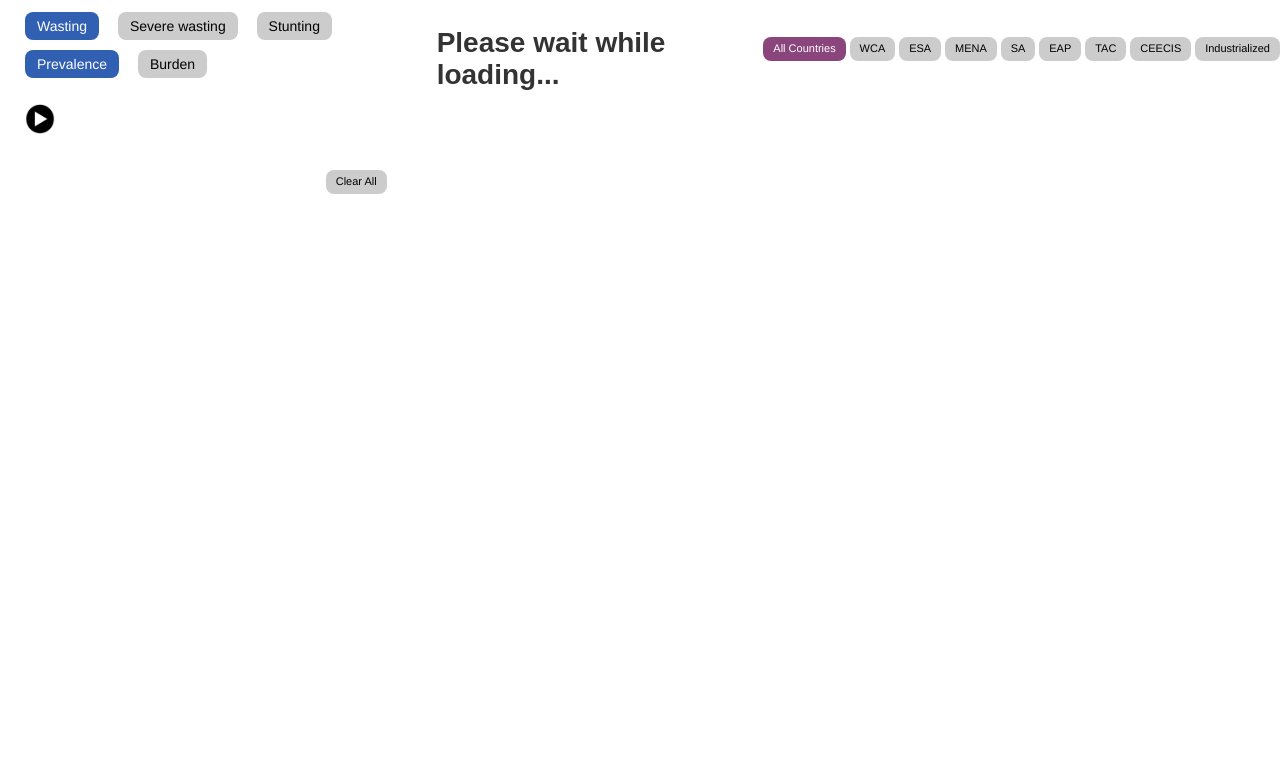
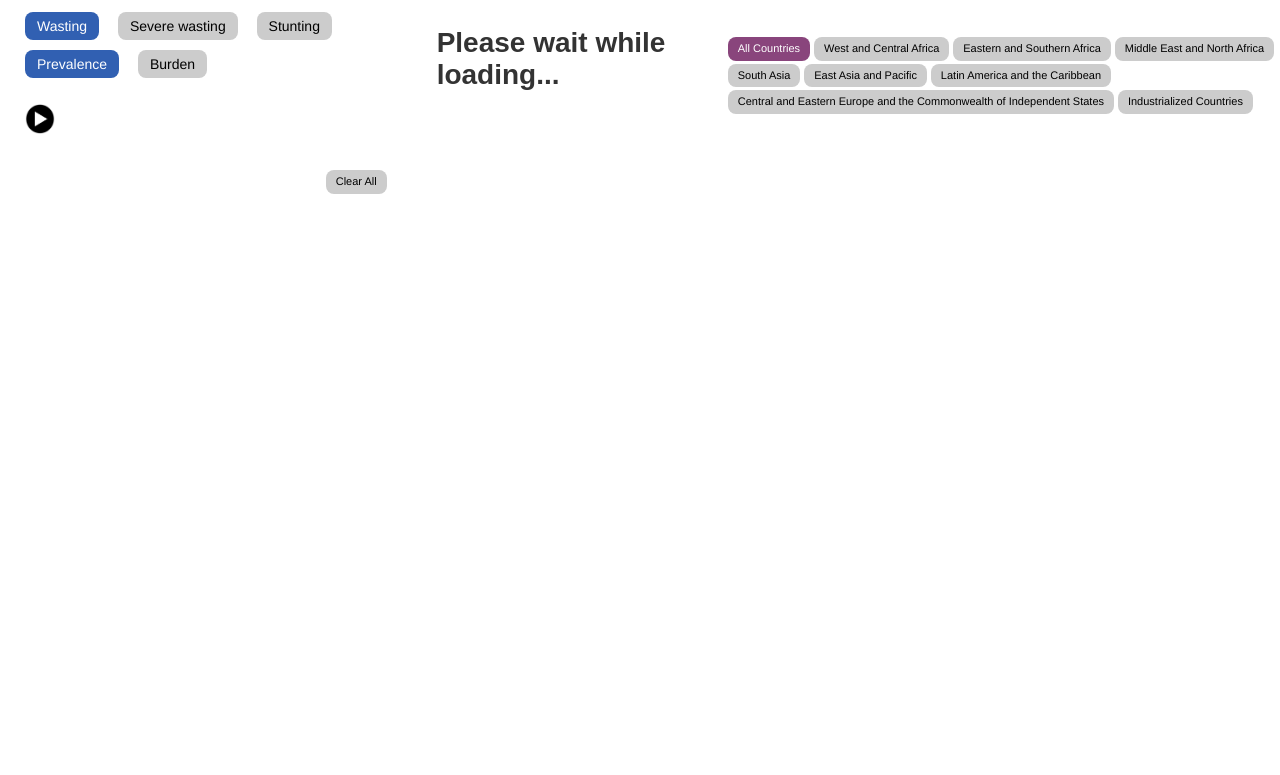
Before and after one commit to heidieh/Global_Child_Malnutrition, a plain HTML site: page index.html in a window 1280 px wide. Shown: the part 117-892 px from the top of the page. Drawn offline with Linux system fonts and the light colour scheme; a script that the page names is missing.

Commit message:
Various updates

```diff
--- a/index.html
+++ b/index.html
@@ -66,10 +66,10 @@
 					<button title="Tour the main features of this site" id="btnIntro" class="button btn <!-- btn-primary btn-sm -->">Take a Tour</button><br/>
                 </div>
 				<div class="col-md-3">
-                    <div class="logo"><img src="images/GN_logo.png" alt="Generation Nutrition logo" width="226" height="60"></div>
+                    <div class="logo"><img src="images/GN_logo.png" alt="Generation Nutrition logo" width="220" height="68"></div>
                 </div>
                 <div class="col-md-5 spacersm">
-                        <p class="more_info">For feedback regarding the <a href="http://www.generation-nutrition.org" target="_blank">Generation Nutrition</a> campaign please contact <a href="mailto:b.hobbs@actionagainsthunger.org.uk" target="_top">Ben Hobbs</a><br/>
+                        <p class="more_info">For feedback regarding the <a href="http://www.generation-nutrition.org" target="_blank">Generation Nutrition</a> campaign please contact <a href="mailto:bhobbs@actioncontrelafaim.org" target="_top">Ben Hobbs</a><br/>
 						For feedback regarding this dashboard please contact <a href="mailto:heidi.elhosaini@gmail.com" target="_top">Heidi El-Hosaini</a></p>
 						<p class="more_info"><i>Data Sources: </i>UNICEF-WHO-The World Bank: <a href="http://www.who.int/nutgrowthdb/estimates2014/en/" target="_blank">Joint child malnutrition estimates</a><br/>
 						UN Dept of Economic and Social Affairs: <a href="http://esa.un.org/unpd/wpp/DataQuery/" target="_blank">Population statistics</a><br/>
@@ -134,14 +134,14 @@
 						<div class="col-md-8">
 							<div id="regionbuttons">
 								<button title="All Countries" id="btnGlob" class="btnGlob button_sm reg_on" onclick="btn_reg_zoom('Glob');" href="#" data-zoom="2" data-position="0.0,0.0">All Countries</button>
-								<button title="West and Central Africa" id="btnWCA" class="btnWCA button_sm" onclick="btn_reg_zoom('WCA');" href="#" data-zoom="4" data-position="6.0,10.0">WCA</button>
-								<button title="Eastern and Southern Africa" id="btnESA" class="btnESA button_sm" onclick="btn_reg_zoom('ESA');" href="#" data-zoom="4" data-position="-8.0,32.0">ESA</button>
-								<button title="Middle East and North Africa" id="btnMENA" class="btnMENA button_sm" onclick="btn_reg_zoom('MENA');" href="#" data-zoom="4" data-position="28.0,25.0">MENA</button>
-								<button title="South Asia" id="btnSA" class="btnSA button_sm" onclick="btn_reg_zoom('SA');" href="#" data-zoom="4" data-position="24.0,80.0">SA</button>
-								<button title="East Asia and Pacific" id="btnEAP" class="btnEAP button_sm" onclick="btn_reg_zoom('EAP');" href="#" data-zoom="3" data-position="9.0,126.0">EAP</button>
-								<button title="Latin America and the Caribbean" id="btnTAC" class="btnTAC button_sm" onclick="btn_reg_zoom('TAC');" href="#" data-zoom="3" data-position="-16.0,-78.0">TAC</button>
-								<button title="Central and Eastern Europe and the Commonwealth of Independent States" id="btnCEECIS" class="btnCEECIS button_sm" onclick="btn_reg_zoom('CEECIS');" href="#" data-zoom="4" data-position="46.0,50.0">CEECIS</button>
-								<button title="Industrialized Countries" id="btnInd" class="btnInd button_sm" onclick="btn_reg_zoom('Ind');" href="#" data-zoom="2" data-position="0.0,0.0">Industrialized</button>
+								<button title="West and Central Africa" id="btnWCA" class="btnWCA button_sm" onclick="btn_reg_zoom('WCA');" href="#" data-zoom="4" data-position="6.0,10.0">West and Central Africa</button>
+								<button title="Eastern and Southern Africa" id="btnESA" class="btnESA button_sm" onclick="btn_reg_zoom('ESA');" href="#" data-zoom="4" data-position="-8.0,32.0">Eastern and Southern Africa</button>
+								<button title="Middle East and North Africa" id="btnMENA" class="btnMENA button_sm" onclick="btn_reg_zoom('MENA');" href="#" data-zoom="4" data-position="28.0,25.0">Middle East and North Africa</button>
+								<button title="South Asia" id="btnSA" class="btnSA button_sm" onclick="btn_reg_zoom('SA');" href="#" data-zoom="4" data-position="24.0,80.0">South Asia</button>
+								<button title="East Asia and Pacific" id="btnEAP" class="btnEAP button_sm" onclick="btn_reg_zoom('EAP');" href="#" data-zoom="3" data-position="9.0,126.0">East Asia and Pacific</button>
+								<button title="Latin America and the Caribbean" id="btnTAC" class="btnTAC button_sm" onclick="btn_reg_zoom('TAC');" href="#" data-zoom="3" data-position="-16.0,-78.0">Latin America and the Caribbean</button>
+								<button title="Central and Eastern Europe and the Commonwealth of Independent States" id="btnCEECIS" class="btnCEECIS button_sm" onclick="btn_reg_zoom('CEECIS');" href="#" data-zoom="4" data-position="46.0,50.0">Central and Eastern Europe and the Commonwealth of Independent States</button>
+								<button title="Industrialized Countries" id="btnInd" class="btnInd button_sm" onclick="btn_reg_zoom('Ind');" href="#" data-zoom="2" data-position="0.0,0.0">Industrialized Countries</button>
 
 							</div>
 						</div>
```
